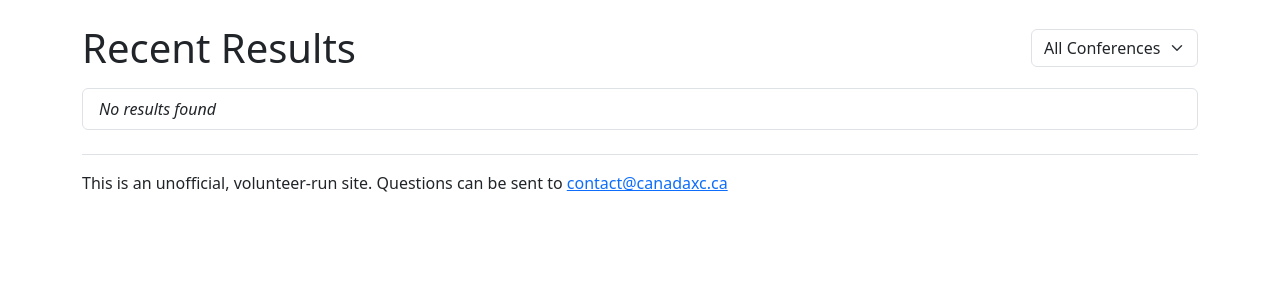
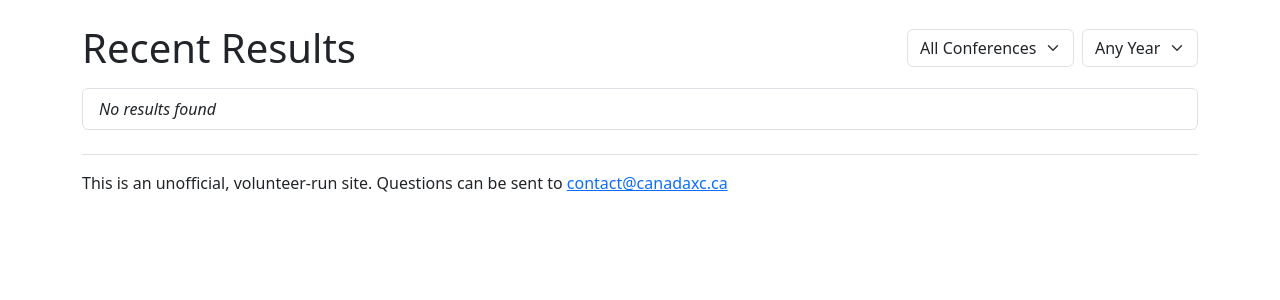
Before and after one commit to jhthompson/canada-xc, a Django app: template racing/templates/racing/results.html in a window 1280 px wide. Shown: the part 66-366 px from the top of the page. Run offline with Django 5.2, Linux system fonts and the light colour scheme; the template is opened without the code that fills it: values that come from a table or form of the project are taken from there, others are empty; data comes from the database, SQL or seed files in the repository; parts of the project's set-up code (start-up, migrations or seed data) failed here and were passed over; some libraries are stand-ins or nearby versions.

Commit message:
Add year filter to results

```diff
--- a/racing/templates/racing/results.html
+++ b/racing/templates/racing/results.html
@@ -4,11 +4,14 @@
 
 <div class="d-flex justify-content-between align-items-center mb-3">
     <h1 class="mb-0">Recent Results</h1>
-    <select class="form-select w-auto"
+    <form class="row g-2"
         hx-get="{% url 'results' %}"
+        hx-trigger="change"
         hx-push-url="true"
         hx-target="#results-list"
-            name="conference">
+    >
+        <div class="col">
+            <select class="form-select w-auto" name="conference">
                 <option value="">All Conferences</option>
                 {% for conf in conferences %}
                     <option value="{{ conf.short_name }}" {% if selected_conference == conf.short_name %}selected{% endif %}>
@@ -17,6 +20,18 @@
                 {% endfor %}
             </select>
         </div>
+        <div class="col">
+            <select class="form-select w-auto" name="year">
+                <option value="">Any Year</option>
+                {% for year in years %}
+                    <option value="{{ year }}" {% if selected_year == year %}selected{% endif %}>
+                        {{ year }}
+                    </option>
+                {% endfor %}
+            </select>
+        </div>
+    </form>
+</div>
 
 <div id="results-list" class="list-group mb-3">
     {% include "racing/partials/results_list.html" %}
```
Also changed, not shown: racing/views.py (+17 -0 lines). Lines whose indentation alone changed are shown as unchanged.
